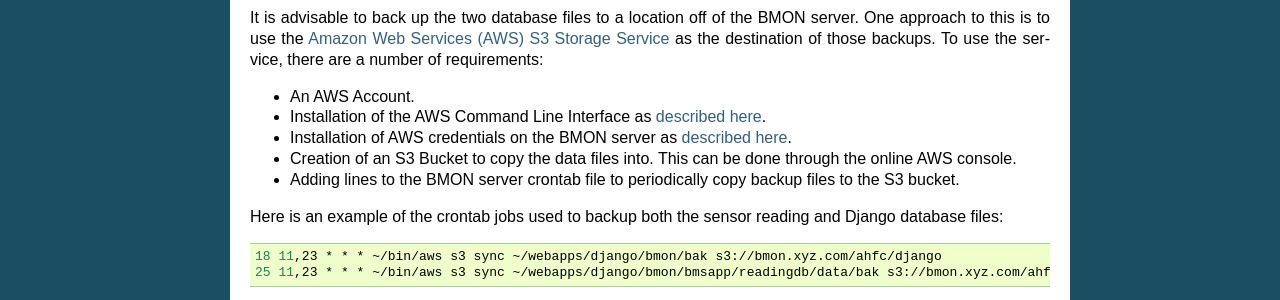
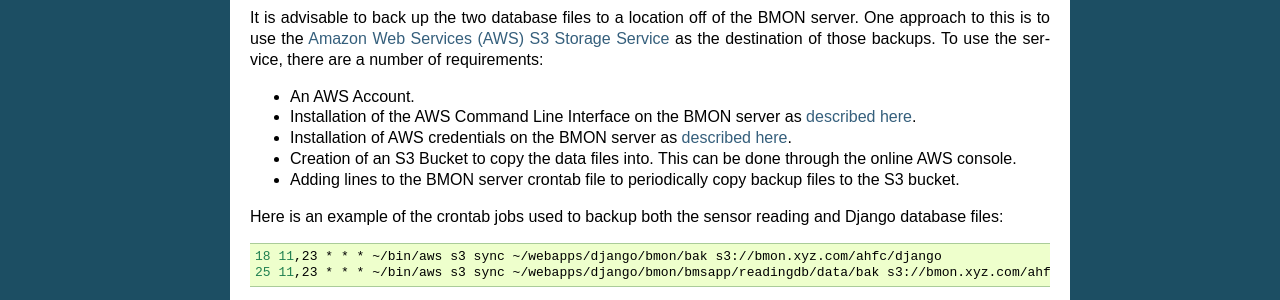
Before and after one commit to alanmitchell/bmon, a Sphinx documentation site: the page built from docs/source/archiving-and-analyzing-data-from-the-system.rst, in a window 1280 px wide. Shown: the part 1660-1960 px from the top of the page. Built offline with Sphinx 7.4.7, drawn with Linux system fonts in a browser that asks for light colours.

Commit message:
Edit of Backup docs.

```diff
--- a/docs/source/archiving-and-analyzing-data-from-the-system.rst
+++ b/docs/source/archiving-and-analyzing-data-from-the-system.rst
@@ -117,7 +117,7 @@ as the destination of those backups.  To use the service, there are a
 number of requirements:
 
 - An AWS Account.
-- Installation of the AWS Command Line Interface as `described here <https://aws.amazon.com/cli/>`_.
+- Installation of the AWS Command Line Interface on the BMON server as `described here <https://aws.amazon.com/cli/>`_.
 - Installation of AWS credentials on the BMON server as `described here <https://docs.aws.amazon.com/cli/latest/userguide/cli-configure-files.html>`_.
 - Creation of an S3 Bucket to copy the data files into.  This can be done
   through the online AWS console.
```
